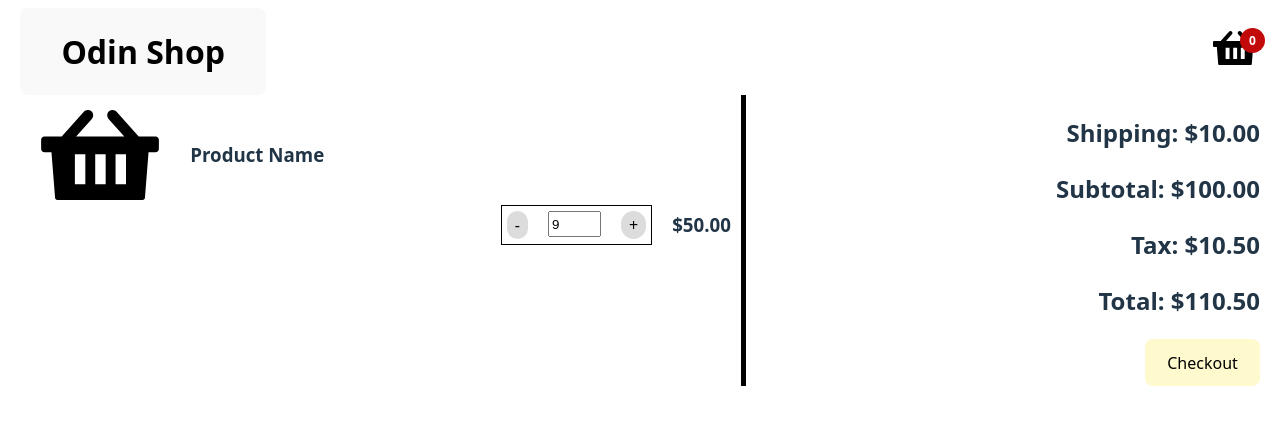
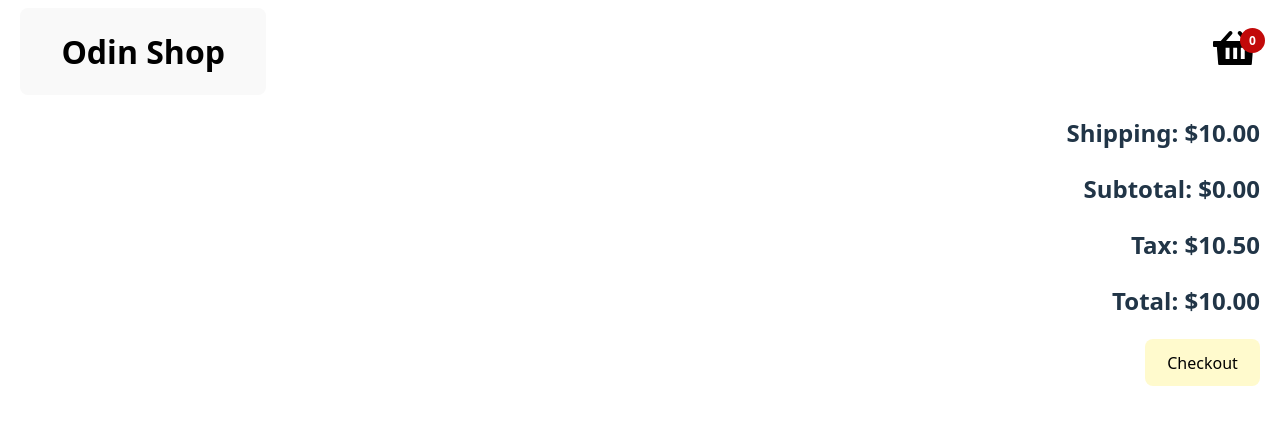
Before and after one commit to Tatadashi/odin-shopping-cart, a React (Vite) app: page /cart in a window 1280 px wide. Shown: the top 424 px of the page. Built offline with nearby package versions, Linux system fonts and the light colour scheme.

Commit message:
Display list of orders and calculate total

```diff
--- a/src/component/cart/Order.jsx
+++ b/src/component/cart/Order.jsx
@@ -1,20 +1,45 @@
 import style from "../../style/cart/Order.module.css";
-import asset from "../../assets/basket-icon.svg";
+import { useContext } from "react";
+import { Context } from "../routes/Context";
 
-export default function Order() {
+export default function Order({ productName }) {
+  const { products, cartItems } = useContext(Context);
+  const [productList] = products;
+  const [cart] = cartItems;
+
+  function getProduct() {
+    let foundProduct;
+    productList.forEach((item) => {
+      if (item.title == productName) {
+        foundProduct = item;
+      }
+    });
+    return foundProduct;
+  }
+  const product = getProduct();
+
+  const getTotal = () => {
+    return (product.price * cart[productName]).toFixed(2);
+  };
   return (
     <div className={style.order}>
       <div className={style.top}>
-        <img src={asset} alt="" />
-        <h3>Product Name</h3>
+        <img src={product.image} alt={productName} />
+        <h3>{productName}</h3>
       </div>
       <div className={style.details}>
+        <h3>${product.price.toFixed(2)}</h3>
         <div className={style.amount}>
           <button>-</button>
-          <input className={style.input} type="number" value="9"></input>
+          <input
+            className={style.input}
+            type="number"
+            value={cart[productName]}
+          ></input>
           <button>+</button>
         </div>
-        <h3>$50.00</h3>
+        <h3>Total:</h3>
+        <h3>${getTotal()}</h3>
       </div>
     </div>
   );
--- a/src/component/cart/Subtotal.jsx
+++ b/src/component/cart/Subtotal.jsx
@@ -1,12 +1,42 @@
 import style from '../../style/cart/Subtotal.module.css'
+import { useContext } from 'react';
+import { Context } from '../routes/Context.jsx';
 
 export default function Subtotal() {
+  const { products, cartItems } = useContext(Context);
+    const [productList] = products;
+    const [cart] = cartItems;
+
+    function getProduct(productName) {
+      let foundProduct;
+      productList.forEach((item) => {
+        if (item.title == productName) {
+          foundProduct = item;
+        }
+      });
+      return foundProduct;
+    }
+
+    function getSubtotal() {
+        let subtotal = 0;
+        Object.keys(cart).map((name) => {
+            subtotal += getProduct(name).price * cart[name];
+        });
+        return subtotal.toFixed(2);
+    };
+
+    function getTotal() {
+        let total = getSubtotal();
+        total *= 1.105;
+        total += 10;
+        return total.toFixed(2);
+    }
     return (
         <div className={style.cart}>
             <h2>Shipping: $10.00</h2>
-            <h2>Subtotal: $100.00</h2>
+            <h2>Subtotal: ${getSubtotal()}</h2>
             <h2>Tax: $10.50 </h2>
-            <h2>Total: $110.50</h2>
+            <h2>Total: ${getTotal()}</h2>
             <button>Checkout</button>
         </div>
     );
--- a/src/component/home/Item.jsx
+++ b/src/component/home/Item.jsx
@@ -20,7 +20,7 @@ export default function Item({ product}) {
       <img src={product.image} alt={product.title}></img>
       <div>
         <h3 role="productName">{product.title}</h3>
-        <h2>${product.price}</h2>
+        <h2>${product.price.toFixed(2)}</h2>
         <button onClick={addProduct}>Add to Cart</button>
       </div>
     </div>
--- a/src/component/routes/Cart.jsx
+++ b/src/component/routes/Cart.jsx
@@ -1,16 +1,24 @@
-import style from '../../style/routes/Cart.module.css';
-import React from 'react';
+import style from "../../style/routes/Cart.module.css";
+import React from "react";
 import Navbar from "./Navbar.jsx";
-import Order from '../cart/Order.jsx';
-import Subtotal from '../cart/Subtotal.jsx';
+import Order from "../cart/Order.jsx";
+import Subtotal from "../cart/Subtotal.jsx";
+import { Context } from "./Context.jsx";
 
 export default function Cart() {
+  const { cartItems } = React.useContext(Context);
+  const [cart] = cartItems;
   return (
     <div>
       <Navbar />
       <div className={style.content}>
-          {/** orderlist need gap btwn orders*/}
-          <Order />
+        <ul className={style.orderList}>
+          {Object.keys(cart).map((item, index) => (
+            <li key={index}>
+              <Order productName={item} />
+            </li>
+          ))}
+        </ul>
         <Subtotal />
       </div>
     </div>
--- a/src/style/routes/Cart.module.css
+++ b/src/style/routes/Cart.module.css
@@ -3,3 +3,12 @@
     grid-template-columns: 6fr 4fr;
     gap: 30px;
 }
+
+.orderList {
+    margin: 0;
+    padding: 0px;
+}
+
+.orderList li {
+    list-style: none;
+}
```
Also changed, not shown: 1 other file (tests, documents, lock files or other folders). Lines whose indentation alone changed are shown as unchanged.
